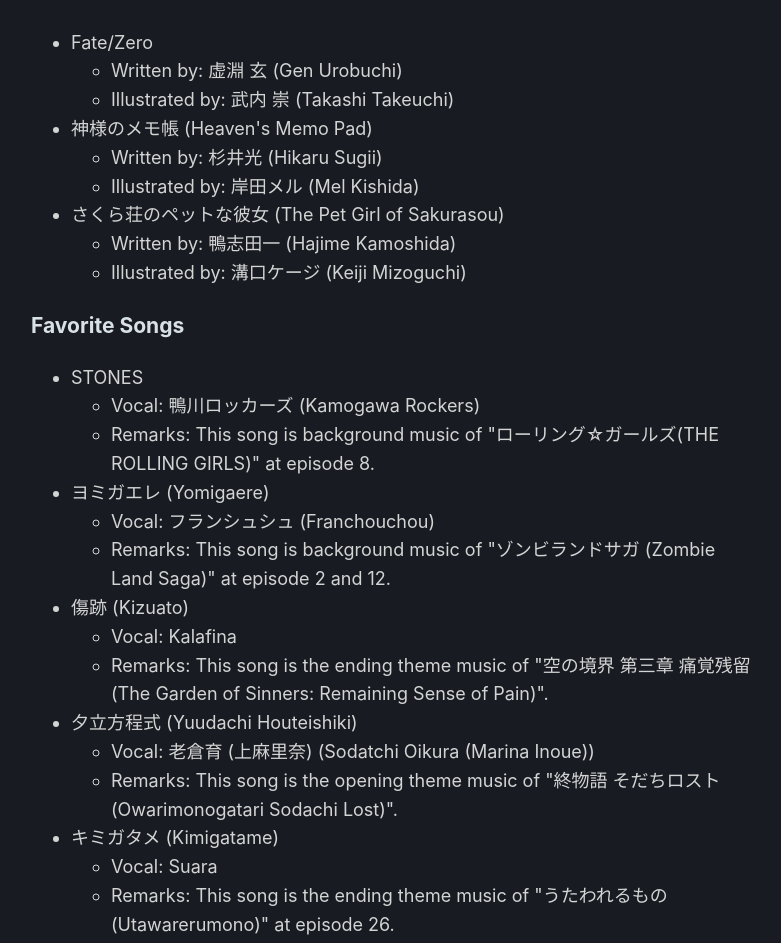
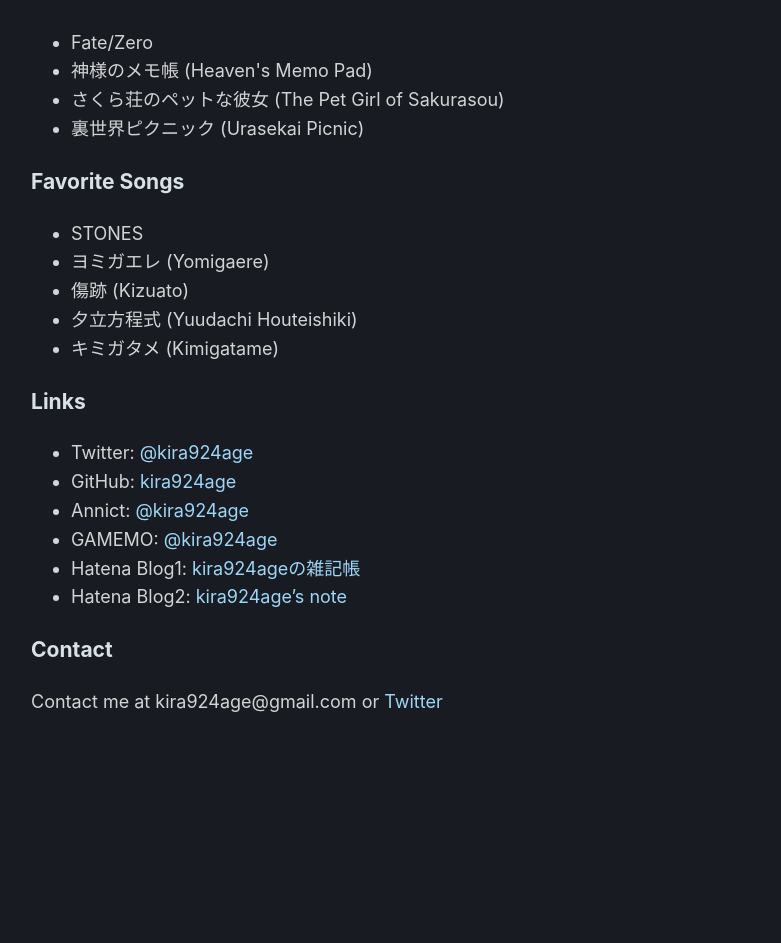
Before and after one commit to kira924age/kira924age.com, a Next.js app: page / in a window 1280 px wide. Shown: the part 1049-1992 px from the top of the page, without its empty margins (249-1030 px from the left). After the commit the page ends 1874 px from the top, so only its background shows below. Built offline with nearby package versions, Linux system fonts and the light colour scheme.

Commit message:
update anime.js & mang.js

```diff
--- a/pages/index.js
+++ b/pages/index.js
@@ -11,7 +11,7 @@
       </Head>
       <section className={utilStyles.headingMd}>
         <p>
-          Hello. I'm an anime otaku. I'm a student at The University of
+          Hi. I'm an anime otaku. I'm a student at The University of
           Electro-Communications.
         </p>
       </section>
@@ -32,7 +32,7 @@
         <li key="2">SHIROBAKO</li>
         <li key="3">少女終末旅行 (Shoujo Shuumatsu Ryokou)</li>
         <li key="4">Fate/Zero</li>
-        <li key="5">私に天使が舞い降りた! (Watashi ni Tenshi ga Maiorita!)</li>
+        <li key="5">明日ちゃんのセーラ服 (Akebi-chan no Sailor-fuku)</li>
 
         <Link href="/anime">
           <a>read more</a>
@@ -55,70 +55,18 @@
       <h3>Favorite Novels</h3>
       <ul>
         <li key="1">Fate/Zero</li>
-        <ul>
-          <li key="1">Written by: 虚淵 玄 (Gen Urobuchi)</li>
-          <li key="2">Illustrated by: 武内 崇 (Takashi Takeuchi)</li>
-        </ul>
         <li key="2">神様のメモ帳 (Heaven's Memo Pad)</li>
-        <ul>
-          <li key="1">Written by: 杉井光 (Hikaru Sugii)</li>
-          <li key="2">Illustrated by: 岸田メル (Mel Kishida)</li>
-        </ul>
         <li key="3">さくら荘のペットな彼女 (The Pet Girl of Sakurasou)</li>
-        <ul>
-          <li key="1">Written by: 鴨志田一 (Hajime Kamoshida)</li>
-          <li key="2">Illustrated by: 溝口ケージ (Keiji Mizoguchi)</li>
-        </ul>
+        <li key="4">裏世界ピクニック (Urasekai Picnic)</li>
       </ul>
 
       <h3>Favorite Songs</h3>
       <ul>
         <li key="1">STONES</li>
-        <ul>
-          <li key="1">Vocal: 鴨川ロッカーズ (Kamogawa Rockers)</li>
-          <li key="2">
-            Remarks: This song is background music of "ローリング☆ガールズ(THE
-            ROLLING GIRLS)" at episode 8.
-          </li>
-        </ul>
-
         <li key="2">ヨミガエレ (Yomigaere)</li>
-        <ul>
-          <li key="1">Vocal: フランシュシュ (Franchouchou)</li>
-          <li key="2">
-            Remarks: This song is background music of "ゾンビランドサガ (Zombie
-            Land Saga)" at episode 2 and 12.
-          </li>
-        </ul>
-
         <li key="3">傷跡 (Kizuato)</li>
-        <ul>
-          <li key="1">Vocal: Kalafina</li>
-          <li key="2">
-            Remarks: This song is the ending theme music of "空の境界 第三章
-            痛覚残留 (The Garden of Sinners: Remaining Sense of Pain)".
-          </li>
-        </ul>
-
         <li key="4">夕立方程式 (Yuudachi Houteishiki)</li>
-        <ul>
-          <li key="1">
-            Vocal: 老倉育 (上麻里奈) (Sodatchi Oikura (Marina Inoue))
-          </li>
-          <li key="2">
-            Remarks: This song is the opening theme music of "終物語
-            そだちロスト (Owarimonogatari Sodachi Lost)".
-          </li>
-        </ul>
-
         <li key="5">キミガタメ (Kimigatame)</li>
-        <ul>
-          <li key="1">Vocal: Suara</li>
-          <li key="2">
-            Remarks: This song is the ending theme music of "うたわれるもの
-            (Utawarerumono)" at episode 26.
-          </li>
-        </ul>
       </ul>
 
       <h3>Links</h3>
--- a/pages/manga.js
+++ b/pages/manga.js
@@ -19,7 +19,8 @@
         <li key="6">推しの子 (Oshi no Ko)</li>
         <li key="7">DEATH NOTE</li>
         <li key="8">げんしけん (Genshiken)</li>
-        <li key="8">笑顔のたえない職場です。 (Egao no Taenai Shokuba desu.)</li>
+        <li key="9">笑顔のたえない職場です。 (Egao no Taenai Shokuba desu.)</li>
+        <li key="10">スクールゾーン (School Zone)</li>
       </ul>
     </Layout>
   );
```
Also changed, not shown: pages/anime.js (+12 -12 lines).
